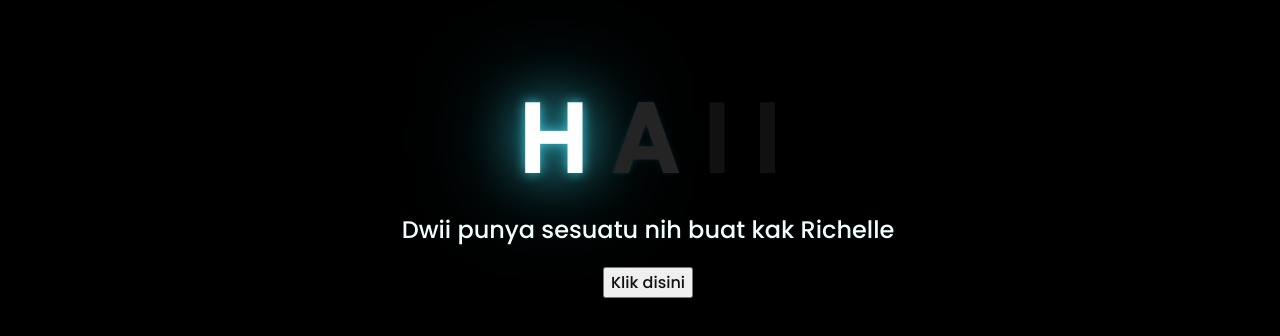
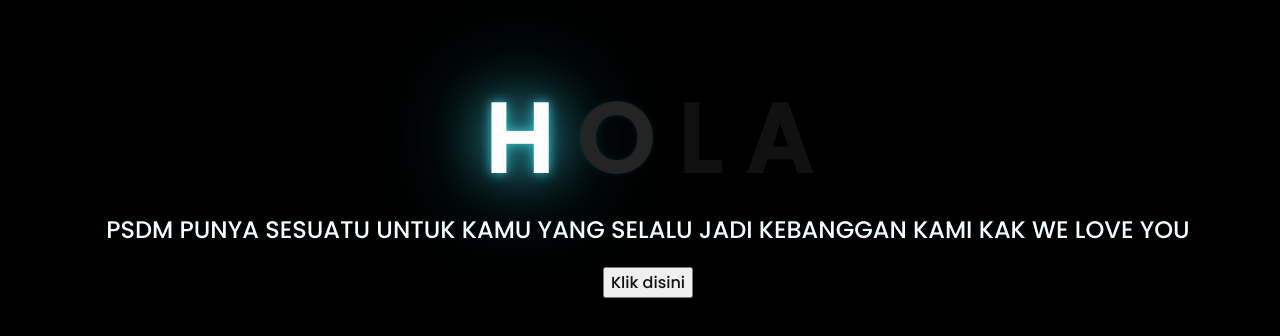
Before and after one commit to dwiaamaliaaa/Kak-Richelle, a plain HTML site: page index.html in a window 1280 px wide. Shown: the part 226-562 px from the top of the page. Drawn offline with Linux system fonts and the light colour scheme.

Commit message:
index.html

```diff
--- a/index.html
+++ b/index.html
@@ -12,13 +12,13 @@
     <div class="greetings">
     <!-- silahkan menambah kata sesuai keinginan dengan <span>text...</span -->
         <span>H</span>
+        <span>O</span>
+        <span>L</span>
         <span>A</span>
-        <span>I</span>
-        <span>I</span>
     </div>
 
     <div class="description">
-        <span>Dwii punya sesuatu nih buat kak Richelle</span>
+        <span>PSDM PUNYA SESUATU UNTUK KAMU YANG SELALU JADI KEBANGGAN KAMI KAK WE LOVE YOU</span>
     </div>
     <div class="button">
         <button>
```
